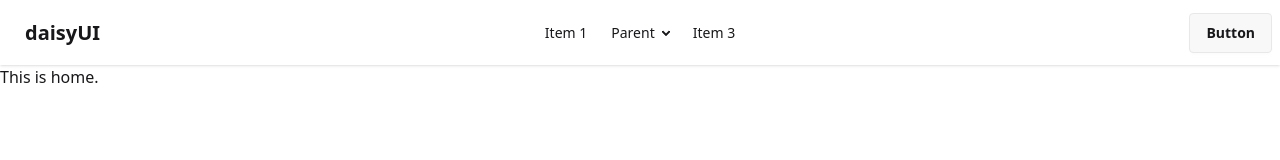
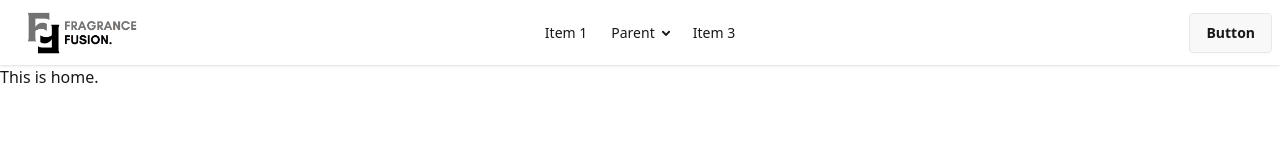
Before and after one commit to Suprio-Das/Fragrance-Fusion, a React (Vite) app: page / in a window 1280 px wide. Shown: the top 160 px of the page. Built offline with nearby package versions, Linux system fonts and the light colour scheme.

Commit message:
Fragrance Fusion logo added to the navbar

```diff
--- a/src/Components/Shared/Navbar.jsx
+++ b/src/Components/Shared/Navbar.jsx
@@ -1,4 +1,5 @@
-import React from 'react';
+import { Link } from 'react-router';
+import Logo from '../../assets/fragrance_fusion.png';
 
 const Navbar = () => {
     return (
@@ -23,7 +24,9 @@ const Navbar = () => {
                             <li><a>Item 3</a></li>
                         </ul>
                     </div>
-                    <a className="btn btn-ghost text-xl">daisyUI</a>
+                    <Link className="btn btn-ghost text-xl">
+                        <img src={Logo} alt="Fragrance_Fusion_Logo" className='w-28' />
+                    </Link>
                 </div>
                 <div className="navbar-center hidden lg:flex">
                     <ul className="menu menu-horizontal px-1">
```
